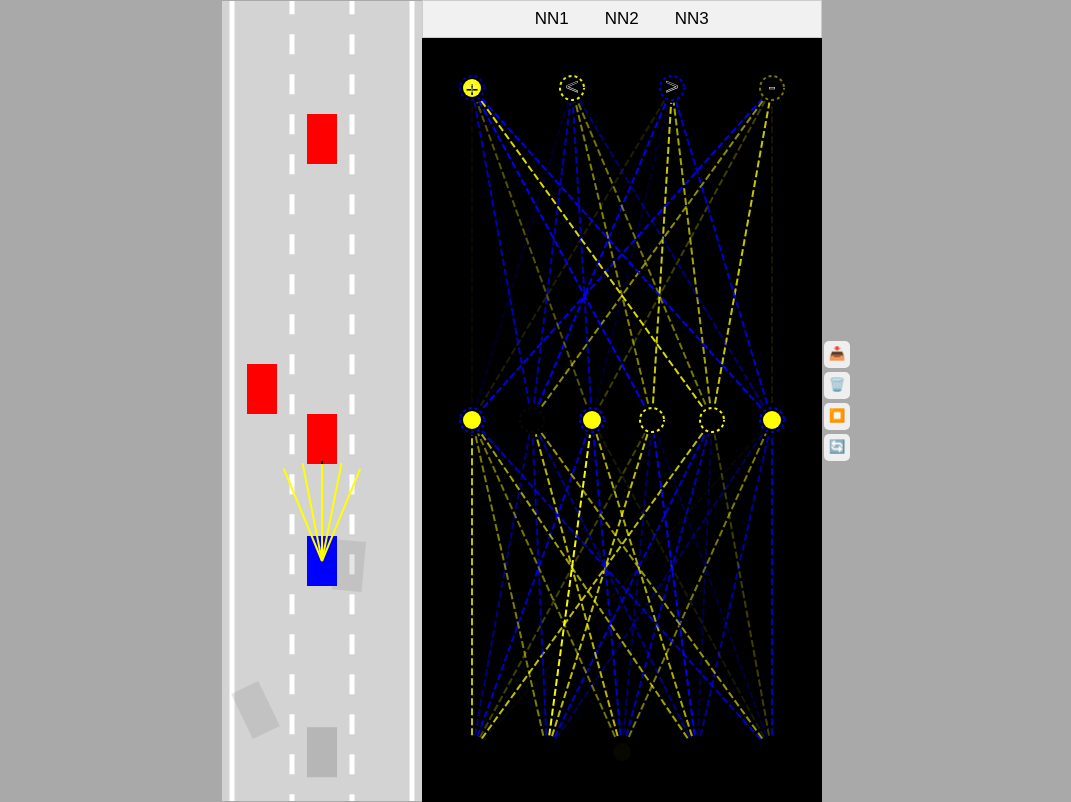
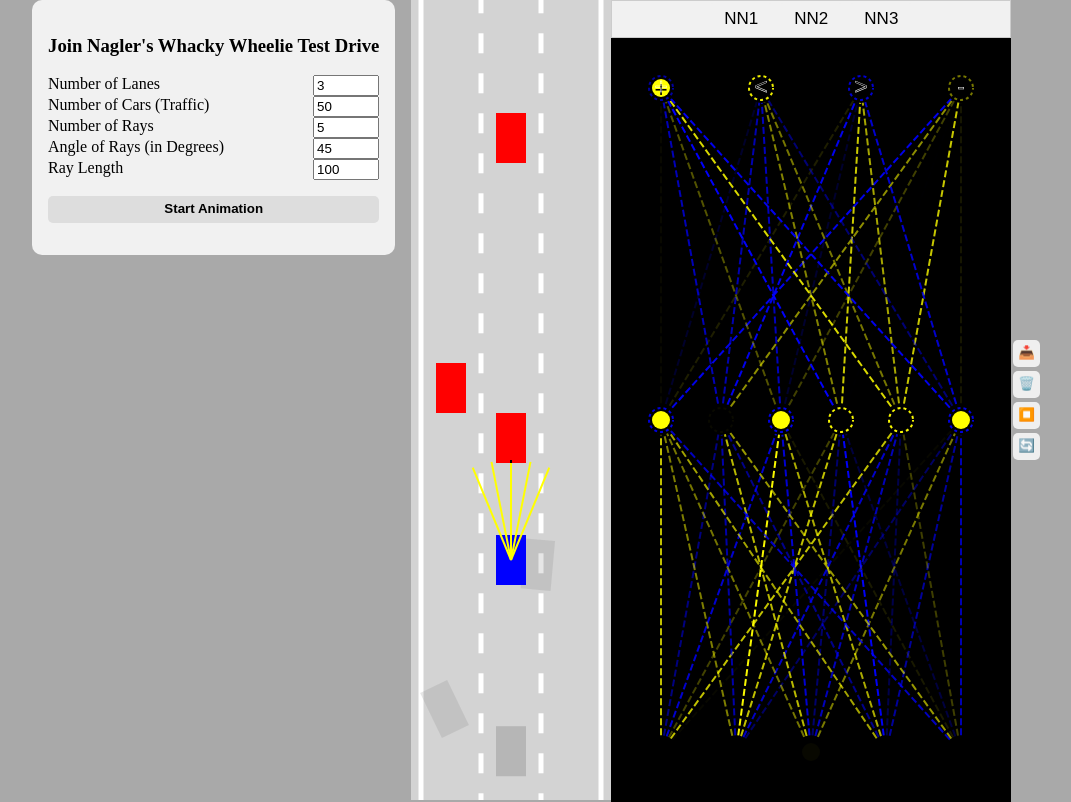
Before and after one commit to g-noth/intro-self-driving-cars, a website: page frontend/code/index.html in a window 1280 px wide. Shown: the whole page, without its empty margins (103-1174 px from the left). Drawn offline with Linux system fonts and the light colour scheme.

Commit message:
create input form

```diff
--- a/frontend/code/index.html
+++ b/frontend/code/index.html
@@ -4,6 +4,30 @@
         <link rel="stylesheet" href="style.css">
     </head>
     <body>
+        <form class="form-settings">
+            <h3 class="headline-form">Join Nagler's Whacky Wheelie Test Drive</h3>
+            <div class="form-group">
+                <label for="lanes">Number of Lanes</label>
+                <input type="number" id="lanes" min="1" max="10" step="1" value="3">
+            </div>
+            <div class="form-group">
+                <label for="traffic">Number of Cars (Traffic)</label>
+                <input type="number" id="traffic" min="10" max="100" step="10" value="50">
+            </div>
+            <div class="form-group">
+                <label for="rays">Number of Rays</label>
+                <input type="number" id="rays" min="1" max="100" step="1" value="5">
+            </div>
+            <div class="form-group">
+                <label for="angle">Angle of Rays (in Degrees)</label>
+                <input type="number" id="angle" min="0" max="360" step="1" value="45">
+            </div>
+            <div class="form-group">
+                <label for="length-rays">Ray Length</label>
+                <input type="number" id="length-rays" min="0" max="1000" step="50" value="100">
+            </div>
+            <button class="start-ride" onclick="setup()">Start Animation</button>
+        </form>
         <canvas id="myCanvas"></canvas>
         <div class="networkTabs">
             <div class="tab">
--- a/frontend/code/main.js
+++ b/frontend/code/main.js
@@ -1,100 +1,110 @@
+// setup canvas
 const canvas = document.getElementById('myCanvas');
 canvas.width = 200;
-let isStopped = false;
-let animationFrame;
+const ctx = canvas.getContext('2d');
 
 const networkCanvas = document.getElementById('networkCanvas');
 networkCanvas.width = 400;
-
-// setup menu
-const laneCount = 3;
-const laneIndex = 1;
-// rayCount,raySpread,rayLength
-
-const ctx = canvas.getContext('2d');
 const networkCtx = networkCanvas.getContext('2d');
 
-const road = new Road(canvas.width / 2, canvas.width * 0.9, laneCount);
+// global variables
+let isStopped = false;
+let animationFrame;
+let road;
 
+const laneIndex = 1;
+
+initializeRoad();
 
 const N = 50;
 const cars = generateCars(N);
-
 let bestCar = cars[0];
-
-if(localStorage.getItem("bestBrain")){
-  for(let i=0;i<cars.length;i++){
-    cars[i].nn = JSON.parse(localStorage.getItem("bestBrain"));
-    if(i!=0){
-      NeuralNetwork.mutate(cars[i].nn,0.15); // adjust similarity to best car
+if (localStorage.getItem('bestBrain')) {
+  for (let i = 0; i < cars.length; i++) {
+    cars[i].nn = JSON.parse(localStorage.getItem('bestBrain'));
+    if (i != 0) {
+      NeuralNetwork.mutate(cars[i].nn, 0.15); // adjust similarity to best car
     }
   }
 }
 
 const traffic = [
-  new Car(road.getLaneCenter(1), -400, 30, 50, 'TRAFFIC',2),
-  new Car(road.getLaneCenter(2), -600, 30, 50, 'TRAFFIC',2),
-  new Car(road.getLaneCenter(0), -150, 30, 50, 'TRAFFIC',2),
-  new Car(road.getLaneCenter(1), -100, 30, 50, 'TRAFFIC',2),
-  new Car(road.getLaneCenter(0), -900, 30, 50, 'TRAFFIC',2),
+  new Car(road.getLaneCenter(1), -400, 30, 50, 'TRAFFIC', 2),
+  new Car(road.getLaneCenter(2), -600, 30, 50, 'TRAFFIC', 2),
+  new Car(road.getLaneCenter(0), -150, 30, 50, 'TRAFFIC', 2),
+  new Car(road.getLaneCenter(1), -100, 30, 50, 'TRAFFIC', 2),
+  new Car(road.getLaneCenter(0), -900, 30, 50, 'TRAFFIC', 2),
 ];
 
 animate();
 
-// serialize best car in local storage
-function save(){
-  localStorage.setItem("bestCarBrain",
-    JSON.stringify(bestCar.nn));
+function initializeRoad() {
+  road = new Road(canvas.width / 2, canvas.width * 0.9);
 }
 
-function discard(){
-  localStorage.removeItem("bestCarBrain");
+function setup() {
+  const lanes = document.getElementById('lanes').value;
+  initializeRoad(parseInt(lanes));
+  animate();
 }
 
-function stop(){
+// serialize best car in local storage
+function save() {
+  localStorage.setItem(
+    'bestCarBrain',
+    JSON.stringify(bestCar.nn),
+  );
+}
+
+function discard() {
+  localStorage.removeItem('bestCarBrain');
+}
+
+function stop() {
   isStopped = !isStopped;
-  const button = document.getElementById("stopButton")
-  button.innerHTML = isStopped ? "⏯️" : "⏹️" ;
+  const button = document.getElementById('stopButton');
+  button.innerHTML = isStopped ? '⏯️' : '⏹️';
 
-  if (isStopped){
+  if (isStopped) {
     window.cancelAnimationFrame(animationFrame);
-  }else{
+  } else {
     animate();
   }
 }
 
-function reload(){
+function reload() {
   window.location.reload();
 }
 
-function generateCars(N){
-   const cars = [];
-   for(let i=1;i<N;i++){
-      cars.push(new Car(road.getLaneCenter(1), 100, 30, 50, 'AI'));
-   }
-   return cars;
+function generateCars(N) {
+  const cars = [];
+  for (let i = 1; i < N; i++) {
+    cars.push(new Car(road.getLaneCenter(1), 100, 30, 50, 'AI'));
+  }
+  return cars;
 }
 
 function animate(time) {
-  if(isStopped){
+  if (isStopped) {
     return;
   }
 
-  for(let i=0;i<traffic.length;i++){
+  for (let i = 0; i < traffic.length; i++) {
     traffic[i].update(road.borders, []);
   }
 
-  for(let i=0;i<cars.length;i++){
+  for (let i = 0; i < cars.length; i++) {
     cars[i].update(road.borders, traffic);
   }
   // track best car (fitness function: highest up on screen (lowest y value))
   // only works for straight roads
   bestCar = cars.find(
-    c=>c.y==Math.min(
-      ...cars.map(c=>c.y)
-    ));
+    (c) => c.y == Math.min(
+      ...cars.map((c) => c.y),
+    ),
+  );
 
-  const heightTabs = document.querySelector(".tab").clientHeight;
+  const heightTabs = document.querySelector('.tab').clientHeight;
   canvas.height = window.innerHeight;
   networkCanvas.height = window.innerHeight - heightTabs;
 
@@ -103,22 +113,22 @@
 
   road.draw(ctx);
 
-  for(let i=0;i<traffic.length;i++){
+  for (let i = 0; i < traffic.length; i++) {
     traffic[i].draw(ctx, 'red');
   }
 
   ctx.globalAlpha = 0.2;
 
-  for(let i=0;i<cars.length;i++){
+  for (let i = 0; i < cars.length; i++) {
     cars[i].draw(ctx, 'blue');
   }
 
   ctx.globalAlpha = 1;
   // focus on main car with sensor
-  bestCar.draw(ctx,"blue",true);
+  bestCar.draw(ctx, 'blue', true);
 
   ctx.restore();
-  networkCtx.lineDashOffset=-time/30;
+  networkCtx.lineDashOffset = -time / 30;
   Visualizer.drawNetwork(networkCtx, bestCar.nn);
   animationFrame = requestAnimationFrame(animate);
 }
--- a/frontend/code/style.css
+++ b/frontend/code/style.css
@@ -4,12 +4,14 @@
     overflow: hidden;
     display:flex;
     justify-content:center;
-    align-items:center;
+    align-items:flex-start;
 }
 
 #verticalButtons{
     display:flex;
     flex-direction:column;
+    justify-content: center;
+    height: 100%;
 }
 
 button{
@@ -57,3 +59,30 @@
 .tab button.active {
     background-color: #ccc;
 }
+
+.form-settings {
+    display: flex;
+    flex-direction: column;
+    background-color: #f1f1f1;
+    padding: 1rem;
+    margin-right: 1rem;
+    border-radius: 10px;
+}
+
+.form-group {
+    display: flex;
+    justify-content: space-between;
+}
+
+.form-group input{
+    width: 20%;
+}
+
+.form-settings .start-ride {
+    background-color: #ddd;
+    font-weight: bold;
+    margin: 1rem 0;
+}
+.form-settings .start-ride:hover {
+    background-color: #bbb;
+}
```
